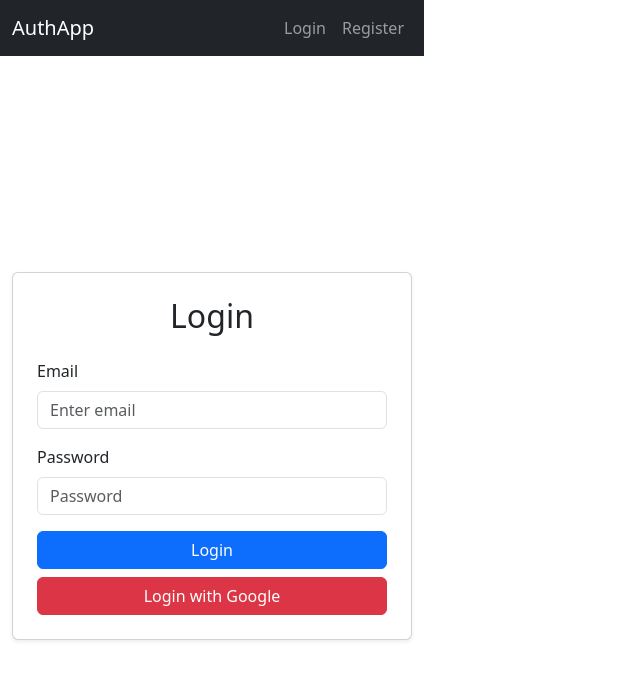
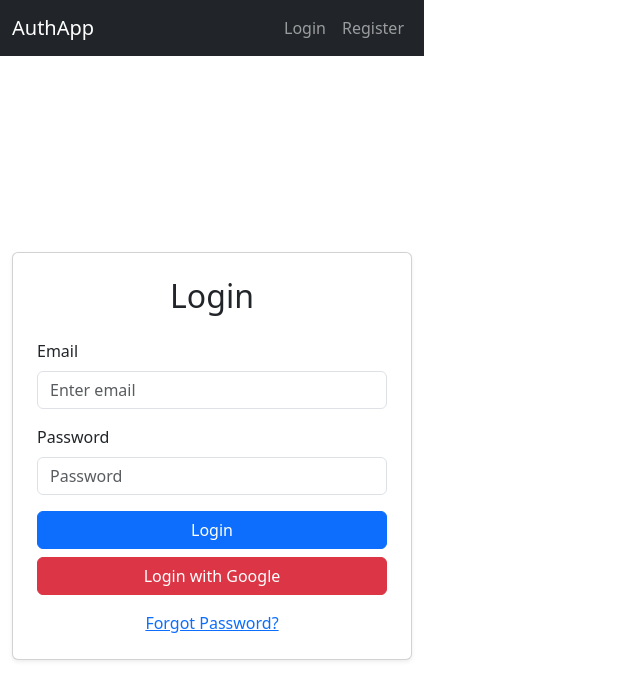
Before and after one commit to tusharsadat/firebase-auth, a React (Vite) app in the folder react-frontend/: page /login in a window 1280 px wide. Shown: the top 700 px of the page, without its empty margins (0-640 px from the left). Built offline with nearby package versions, Linux system fonts and the light colour scheme.

Commit message:
Create ForgotPassword Link in Login Component

```diff
--- a/react-frontend/src/App.jsx
+++ b/react-frontend/src/App.jsx
@@ -1,4 +1,3 @@
-// App.js
 import React, { Suspense } from "react";
 import { BrowserRouter as Router, Routes, Route } from "react-router-dom";
 import { Provider } from "react-redux";
@@ -12,6 +11,8 @@ import Home from "./components/Home";
 import Login from "./components/Login";
 import Register from "./components/Register";
 import Dashboard from "./components/Dashboard";
+import ForgotPassword from "./components/ForgotPassword";
+import ResetPassword from "./components/ResetPassword";
 import PrivateRoute from "./route/PrivateRoute";
 import Loader from "./components/Loader";
 
@@ -26,6 +27,11 @@ export default function App() {
               <Route path="/" element={<Home />} />
               <Route path="/login" element={<Login />} />
               <Route path="/register" element={<Register />} />
+              <Route path="/forgot-password" element={<ForgotPassword />} />
+              <Route
+                path="/reset-password/:token"
+                element={<ResetPassword />}
+              />
               <Route
                 path="/dashboard"
                 element={
--- a/react-frontend/src/components/Login.jsx
+++ b/react-frontend/src/components/Login.jsx
@@ -7,7 +7,7 @@ import axios from "axios";
 import { useForm } from "react-hook-form";
 import { Form, Button, Container, Card, Alert } from "react-bootstrap";
 import { toast } from "react-toastify";
-import { useNavigate } from "react-router-dom";
+import { useNavigate, Link } from "react-router-dom";
 
 const Login = () => {
   const dispatch = useDispatch();
@@ -109,6 +109,9 @@ const Login = () => {
             Login with Google
           </Button>
         </Form>
+        <div className="text-center mt-3">
+          <Link to="/forgot-password">Forgot Password?</Link>
+        </div>
       </Card>
     </Container>
   );
```
